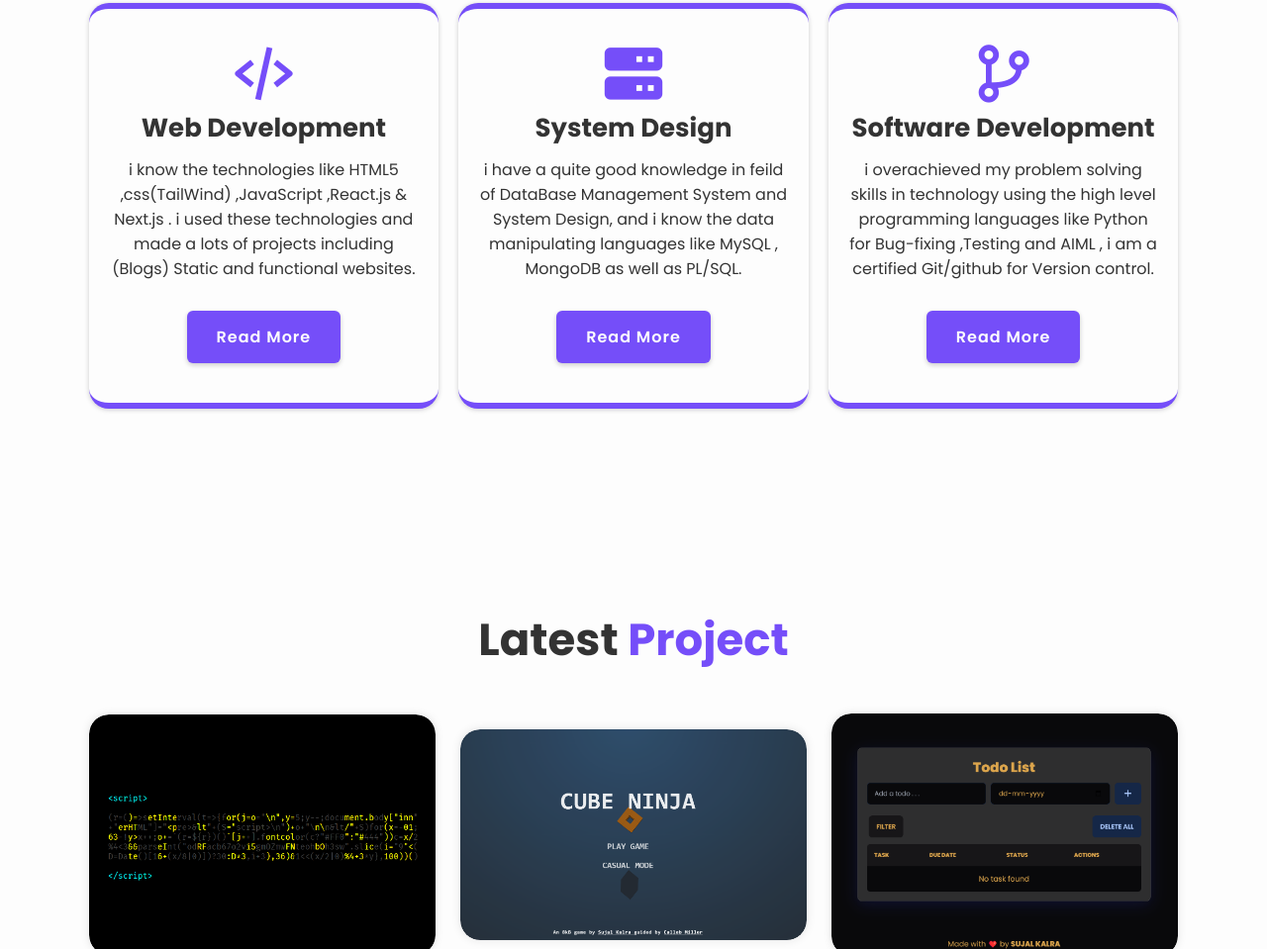
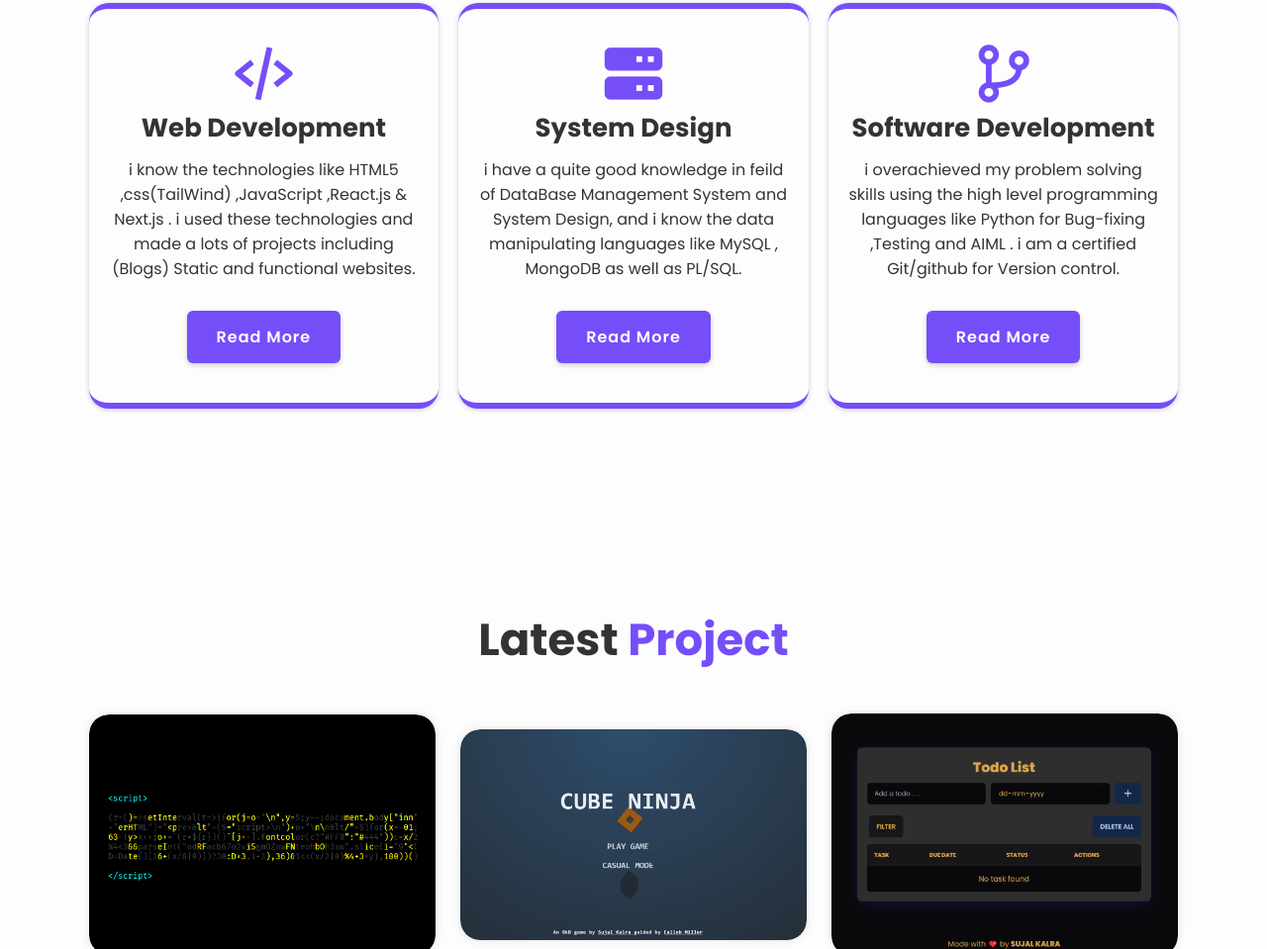
Before and after one commit to sujalkalra/portfolio, a plain HTML site: page index.html in a window 1280 px wide. Shown: the part 1815-2774 px from the top of the page at 99% size. Drawn offline with nearby package versions, Linux system fonts and the light colour scheme.

Commit message:
Update index.html

```diff
--- a/index.html
+++ b/index.html
@@ -141,8 +141,8 @@
             <div class="services-box">
                 <i class='bx bx-git-branch' style='color:#754ef9'  ></i>
                 <h3>Software Development</h3>
-                <p>i overachieved my problem solving skills in technology using the high level programming languages like
-                Python for Bug-fixing ,Testing and AIML , i am a certified Git/github for Version control.</p>
+                <p>i overachieved my problem solving skills using the high level programming languages like
+                Python for Bug-fixing ,Testing and AIML . i am a certified Git/github for Version control.</p>
                 <a href="#" class="btn">Read More</a>
             </div>
         </div>
```
